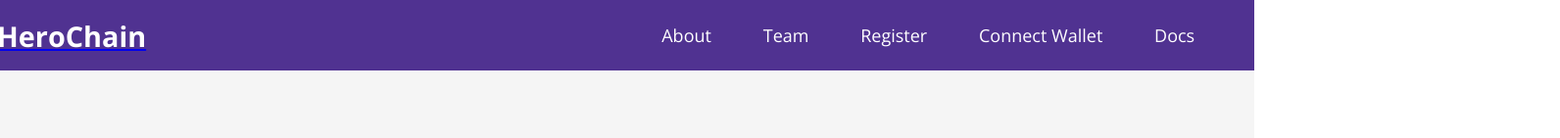
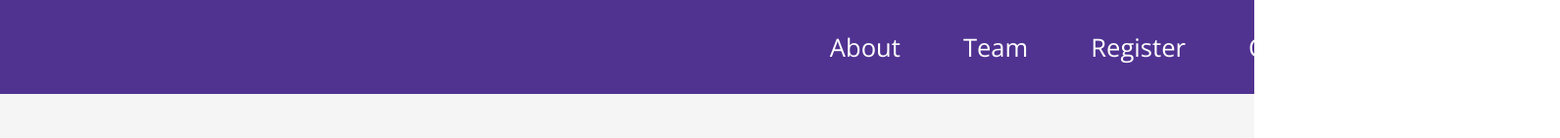
Before and after one commit to codecrypto-academy/pfm-web3-jun24-2, a Next.js app: page /get-in-touch in a window 1280 px wide. Shown: the top 141 px of the page at 98% size, 1592 px wide, since content can reach past the window. Built offline with nearby package versions, Linux system fonts and the light colour scheme.

Commit message:
hotfix header

```diff
--- a/src/app/globals.css
+++ b/src/app/globals.css
@@ -289,6 +289,7 @@ body {
 
 .nav-container {
   max-width: 1200px;
+  height: 4rem;
   margin: 0 auto;
   display: flex;
   justify-content: space-between;
@@ -299,32 +300,33 @@ body {
 .logo-container {
   display: flex;
   align-items: center;
-  margin-left: -3rem;
+  margin-left: -12rem;
 }
 
 .logo-image {
   width: 40px;
   height: 40px;
-  margin-right: 0.8rem;
+  margin-right: 1rem;
 }
 
 .logo-text {
   font-weight: bold;
-  font-size: 1.8rem; /* Increased font size */
+  font-size: 2rem; /* Increased font size */
   margin-right: 1rem;
   color: white;
 }
 
 .nav-links {
   display: flex;
-  gap: 2rem; /* Increased gap for more spacing */
+  gap: 3rem;
+  margin-right: -22rem;
 }
 
 .nav-link {
   color: white;
   text-decoration: none;
-  margin-right: 1.3rem; /* Push the nav links to the right */
-  font-size: 1.125rem; /* Increased font size */
+  margin-right: 1rem;
+  font-size: 1.6rem; /* Increased font size */
   transition: color 0.3s;
 }
 
```
